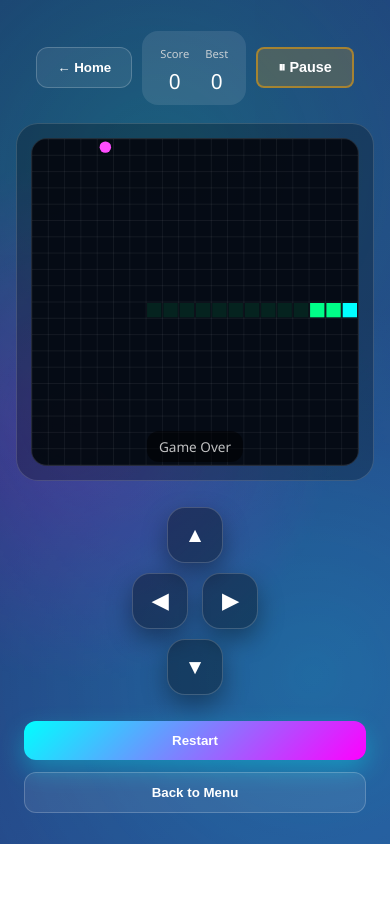
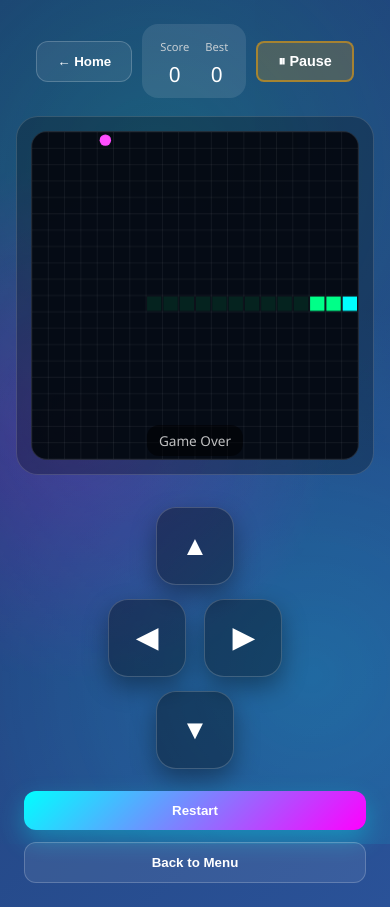
Before and after one commit to amaanshakeel0998/games-for-fun, a plain HTML site: page games/Snake/snake.html in a window 390 px wide. Both pictures are taken after a click on the button "Start Game". Before the commit the page ends 844 px from the top, so only its background shows below. Drawn offline with Linux system fonts and the light colour scheme.

Commit message:
Set the controls for snake

```diff
--- a/games/Snake/snake-script.js
+++ b/games/Snake/snake-script.js
@@ -300,6 +300,8 @@ function bindTouchButton(button, nextDirection) {
         handleDirectionInput(nextDirection);
     };
     button.addEventListener('touchstart', handler, { passive: false });
+    button.addEventListener('touchmove', handler, { passive: false });
+    button.addEventListener('pointerdown', handler);
     button.addEventListener('mousedown', handler);
 }
 
--- a/games/Snake/snake-style.css
+++ b/games/Snake/snake-style.css
@@ -290,28 +290,28 @@ body::before {
     display: none;
     flex-direction: column;
     align-items: center;
-    gap: 10px;
-    padding: 8px 0;
+    gap: 14px;
+    padding: 14px 0 4px;
 }
 
 .touch-middle {
     display: flex;
-    gap: 14px;
+    gap: 18px;
 }
 
 .touch-btn {
-    width: 64px;
-    height: 64px;
-    border-radius: 18px;
+    width: 84px;
+    height: 84px;
+    border-radius: 20px;
     border: 1px solid rgba(255, 255, 255, 0.18);
     background: rgba(0, 0, 0, 0.35);
     color: #fff;
-    font-size: 1.5rem;
+    font-size: 1.9rem;
     font-weight: 700;
     cursor: pointer;
     box-shadow: 0 10px 25px rgba(0, 0, 0, 0.35);
-    transition: transform 0.15s ease, box-shadow 0.15s ease;
-    touch-action: manipulation;
+    transition: transform 0.08s ease, box-shadow 0.08s ease;
+    touch-action: none;
 }
 
 .touch-btn:active {
@@ -365,8 +365,8 @@ body::before {
     }
 
     .touch-btn {
-        width: 56px;
-        height: 56px;
-        font-size: 1.3rem;
+        width: 78px;
+        height: 78px;
+        font-size: 1.7rem;
     }
 }
```
